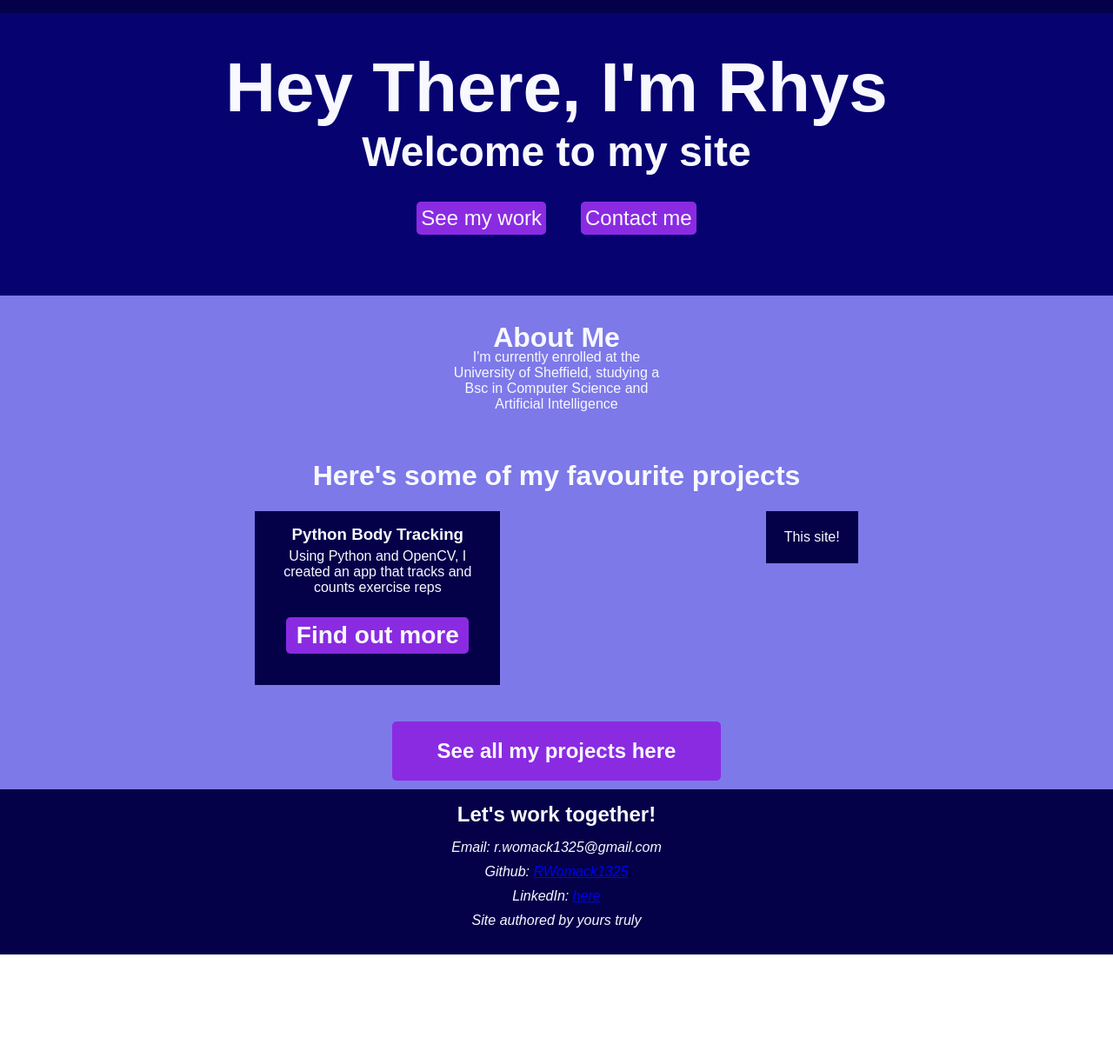
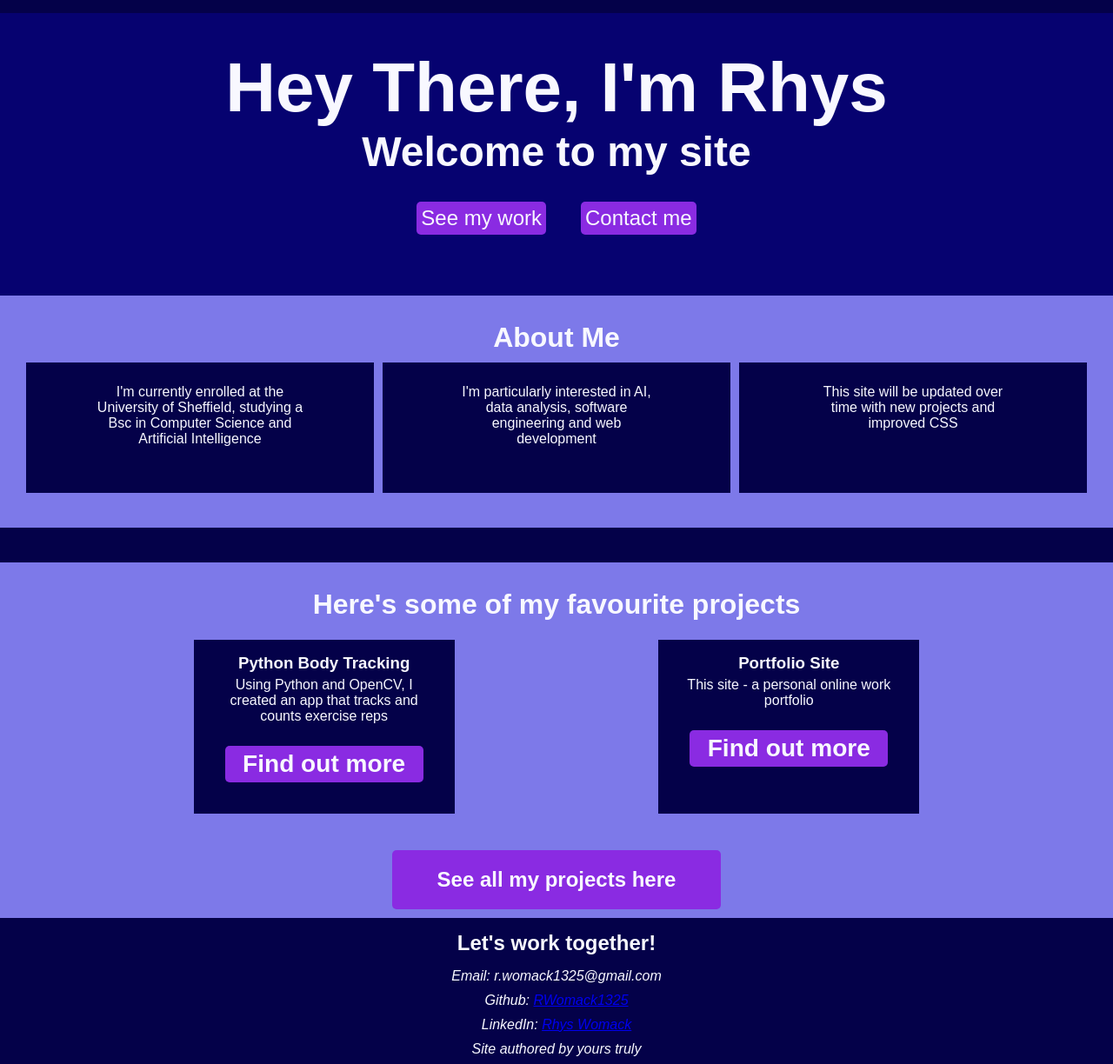
Before and after one commit to RWomack1325/portfolio-site, a plain HTML site: page index.html in a window 1280 px wide. Shown: the whole page at 87% size. Before the commit the page ends 1098 px from the top, so only its background shows below. Drawn offline with Linux system fonts and the light colour scheme.

Commit message:
Improved index page formatting and changed content

```diff
--- a/index.html
+++ b/index.html
@@ -16,7 +16,7 @@
             <h1>Hey There, I'm Rhys</h1>
             <h2>Welcome to my site</h2>
             <ul class="horizontal-list header-buttons">
-              <a href=""><li>See my work</li></a>
+              <a href="projects.html"><li>See my work</li></a>
               <a href="#contact"><li>Contact me</li></a>
             </ul>
           </div>
@@ -28,8 +28,19 @@
                   <figcaption>I'm currently enrolled at the University of Sheffield, studying a Bsc in Computer Science and Artificial Intelligence</figcaption>
                 </figure>
               </li>
+              <li>
+                <figure class="aboutme-figure">
+                  <figcaption>I'm particularly interested in AI, data analysis, software engineering and web development</figcaption>
+                </figure>
+              </li>
+              <li>
+                <figure class="aboutme-figure">
+                  <figcaption>This site will be updated over time with new projects and improved CSS</figcaption>
+                </figure>
+              </li>
             </ul>
           </div>
+          <div class="divider"></div>
           <div class="projects">
             <h2 class="projects-header">Here's some of my favourite projects</h2>
             <ul class="horizontal-list skills-list">
@@ -38,13 +49,17 @@
                   <h3>Python Body Tracking</h3>
                   <figcaption>Using Python and OpenCV, I created an app that tracks and counts exercise reps</figcaption>
                   <div class="fav-project">
-                    <a href=""><h3>Find out more</h3></a>
+                    <a href="projects.html#exercise-tracker"><h3>Find out more</h3></a>
                   </div>
                 </figure>
               </li>
                 <li>
                 <figure class="projects-figure">
-                  <figcaption>This site!</figcaption>
+                  <h3>Portfolio Site</h3>
+                  <figcaption>This site - a personal online work portfolio</figcaption>
+                  <div class="fav-project">
+                    <a href="projects.html#portfolio"><h3>Find out more</h3></a>
+                  </div>
                 </figure>
               </li>
             </ul>
@@ -56,7 +71,7 @@
           <address>
             <p>Email: r.womack1325@gmail.com</p>
             <p>Github: <a href="https://github.com/RWomack1325">RWomack1325</a></p>
-            <p>LinkedIn: <a href="https://www.linkedin.com/in/rhys-womack-800843296">here</a></p>
+            <p>LinkedIn: <a href="https://www.linkedin.com/in/rhys-womack-800843296">Rhys Womack</a></p>
             <p>Site authored by yours truly</p>
           </address>
         </footer>
--- a/styles/styles.css
+++ b/styles/styles.css
@@ -70,13 +70,14 @@ nav > .horizontal-list > li{
 .aboutme-figure {
     text-align: center;
     font-size: 1rem;
-    margin: 0 auto;
+    margin: 20px auto;
+    padding: 20px;
+    background-color: #040149;
+
+    width: 400px;
+    height: 150px;
 }
 
-.aboutme-figure img {
-    max-width: 30vw;
-    max-height: 30vh;
-}
 
 .aboutme-figure figcaption {
     max-width: 250px;
@@ -118,6 +119,9 @@ nav > .horizontal-list > li{
     background-color: #040149;
     margin: 2rem;
     padding: 1rem;
+
+    width: 300px;
+    height: 200px;
 }
 
 .projects-figure img {
@@ -144,6 +148,12 @@ nav > .horizontal-list > li{
     text-align: center;
     border-radius: 5px;
     text-decoration: none;
+}
+
+.divider {
+    background-color: #040149;
+    width: 100%;
+    padding: 20px;
 }
 
 footer {
```
Also changed, not shown: projects.html (+2 -2 lines).
